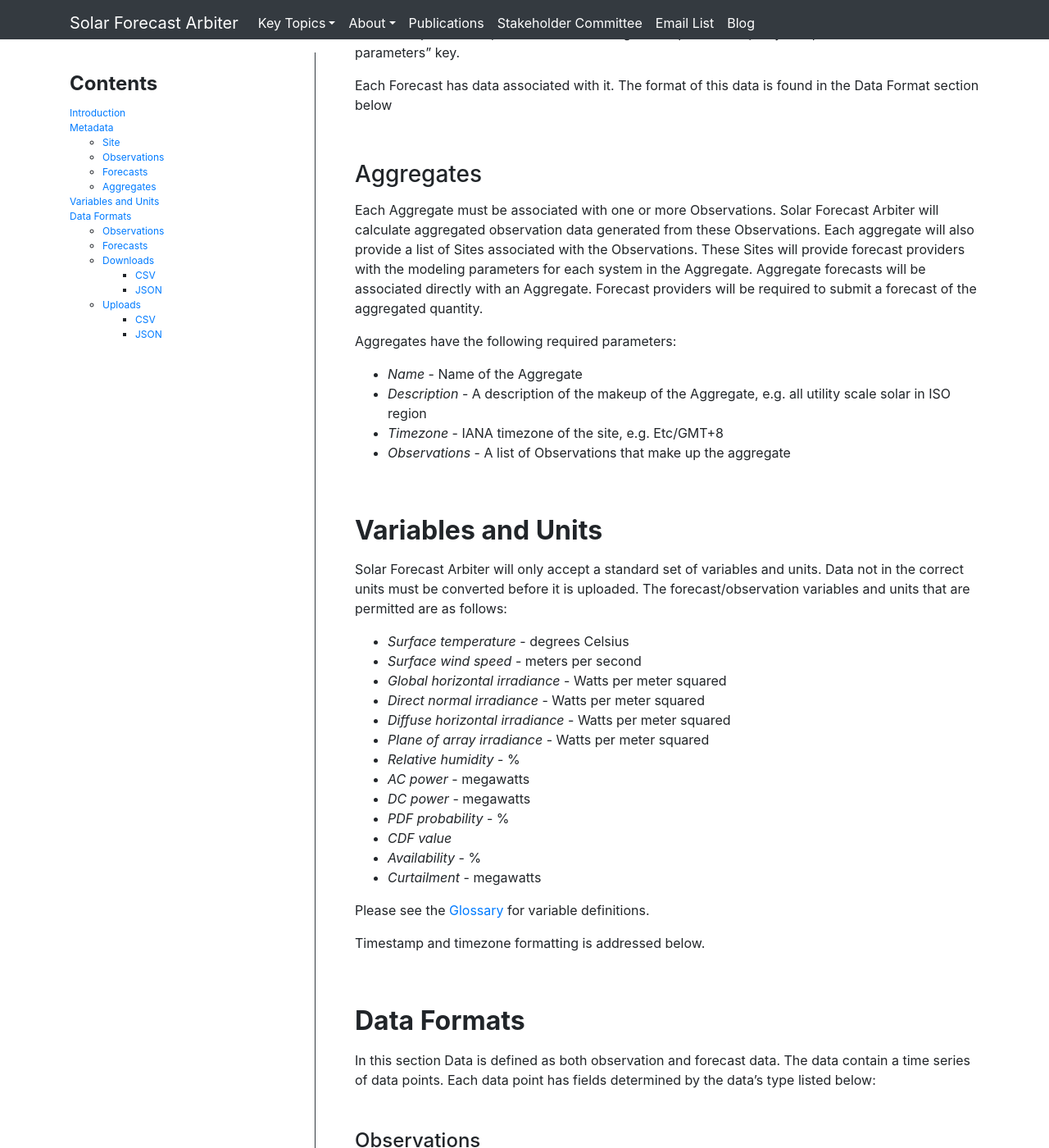
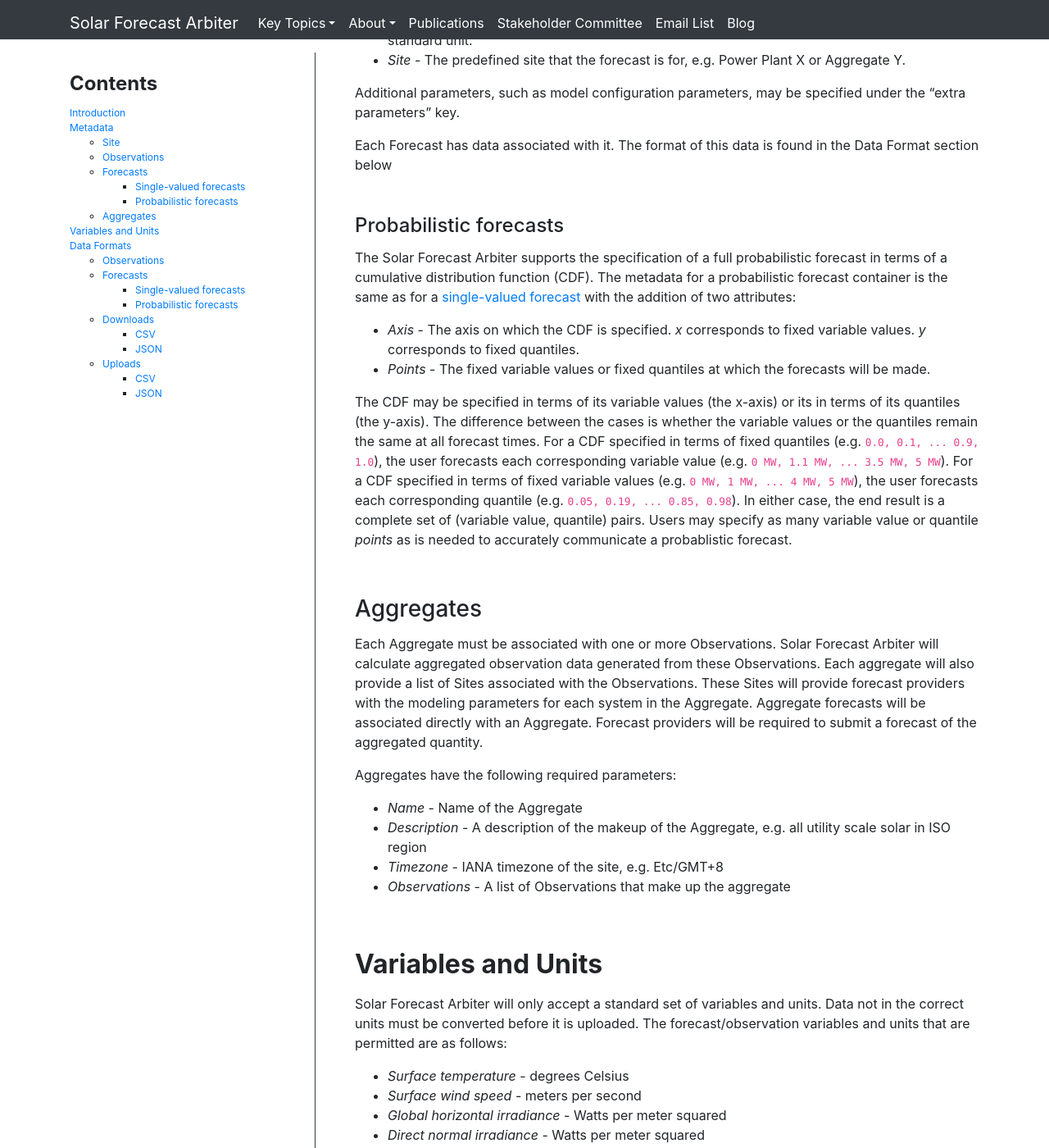
Before and after one commit to SolarArbiter/SolarArbiter.github.io, a Jekyll site: the page built from data_model.md, in a window 1280 px wide and 1400 px high, scrolled down 4269 px. Shown: the whole window at 82% size. Built offline with Jekyll 4.4.1, drawn with Linux system fonts in a browser that asks for light colours; comment, search, counter and statistics services are not loaded; our own code applies the rules of GitHub Pages for plain Markdown files; some of the changed text lies outside the part shown.

Commit message:
add probabilistic forecast specs

```diff
--- a/_includes/datamodel_sidebar.html
+++ b/_includes/datamodel_sidebar.html
@@ -7,6 +7,10 @@
       <li><a href="#site">Site</a></li>
       <li><a href="#observations">Observations</a></li>
       <li><a href="#forecasts">Forecasts</a></li>
+        <ul>
+          <li><a href="#single-valued-forecasts">Single-valued forecasts</a></li>
+          <li><a href="#probabilistic-forecasts">Probabilistic forecasts</a></li>
+        </ul>
       <li><a href="#aggregates">Aggregates</a></li>
     </ul>
   <li><a href="#variables-and-units">Variables and Units</a></li>
@@ -14,7 +18,11 @@
     <ul>
       <li><a href="#observations-1">Observations</a></li>
       <li><a href="#forecasts-1">Forecasts</a></li>
-	  <li><a href="#downloads">Downloads</a></li>
+        <ul>
+          <li><a href="#single-valued-forecasts-1">Single-valued forecasts</a></li>
+          <li><a href="#probabilistic-forecasts-1">Probabilistic forecasts</a></li>
+        </ul>
+      <li><a href="#downloads">Downloads</a></li>
         <ul>
           <li><a href="#csv">CSV</a></li>
           <li><a href="#json">JSON</a></li>
--- a/data_model.md
+++ b/data_model.md
@@ -196,6 +196,9 @@
 information such as location. A Site object must be created before a
 Forecast can be associated with it.
 
+#### Single-valued forecasts
+{: .anchor}
+
 Creation of Forecasts will have the following required parameters (see
 [Use Cases](https://solarforecastarbiter.org/usecases/#forecastdef)
 for more detailed explanation of forecast parameters):
@@ -226,9 +229,36 @@
 Additional parameters, such as model configuration parameters, may be
 specified under the “extra parameters” key.
 
-
 Each Forecast has data associated with it. The format of this data is
 found in the Data Format section below
+
+#### Probabilistic forecasts
+{: .anchor}
+
+The Solar Forecast Arbiter supports the specification of a full
+probabilistic forecast in terms of a cumulative distribution function
+(CDF). The metadata for a probabilistic forecast container is the same
+as for a [single-valued forecast](#single-valued-forecast) with the
+addition of two attributes:
+
+-   *Axis* - The axis on which the CDF is specified. *x* corresponds to
+    fixed variable values. *y* corresponds to fixed quantiles.
+-   *Points* - The fixed variable values or fixed quantiles at which
+    the forecasts will be made.
+
+The CDF may be specified in terms of its variable values (the
+x-axis) or its in terms of its quantiles (the y-axis). The difference
+between the cases is whether the variable values or the quantiles remain
+the same at all forecast times. For a CDF specified in terms of fixed
+quantiles (e.g. `0.0, 0.1, ... 0.9, 1.0`), the user forecasts each
+corresponding variable value (e.g. `0 MW, 1.1 MW, ... 3.5 MW, 5 MW`).
+For a CDF specified in terms of fixed variable values (e.g. `0 MW, 1 MW,
+... 4 MW, 5 MW`), the user forecasts each corresponding quantile (e.g.
+`0.05, 0.19, ... 0.85, 0.98`). In either case, the end result is a
+complete set of (variable value, quantile) pairs. Users may specify as
+many variable value or quantile *points* as is needed to accurately
+communicate a probablistic forecast.
+
 
 ### Aggregates
 {: .anchor}
@@ -267,8 +297,7 @@
 -   *Relative humidity* - %
 -   *AC power* - megawatts
 -   *DC power* - megawatts
--   *PDF probability* - %
--   *CDF value*
+-   *Cumulative distribution function (CDF)* - unitless probability from 0.0 to 1.0
 -   *Availability* - %
 -   *Curtailment* - megawatts
 
@@ -288,30 +317,35 @@
 #### Observations
 {: .anchor}
 
--   *Timestamp* - A timestamp in ISO-8601 format including a timezone. e.g. `2018-12-05T23:01:45-07:00` or `20181206T060145Z`.
+-   *Timestamp* - A timestamp in ISO-8601 format including a timezone.
+    e.g. `2018-12-05T23:01:45-07:00` or `20181206T060145Z`.
 -   *Value* - Values for the variable in units defined above.
--   *Quality Flag* - A flag indicating if the value is questionable. Uploads may contain values 0 (ok) or 1 (questionable). Downloads may contain additional flags determined by the data qualification toolkit (discussed elsewhere).
+-   *Quality Flag* - A flag indicating if the value is questionable. Uploads
+    may contain values 0 (ok) or 1 (questionable). Downloads may contain
+    additional flags determined by the data qualification toolkit (discussed
+    elsewhere).
 
 #### Forecasts
+{: .anchor}
+
+##### Single-valued forecasts
 {: .anchor}
 
 Single-valued forecasts (e.g. mean or 50<sup>th</sup> percentile) comprise a
 series of Timestamp, Value pairs in the following format:
 
--   *Timestamp* - A timestamp in ISO-8601 format including a timezone. e.g. `2018-12-05T23:01:45-07:00` or `20181206T060145Z`.
+-   *Timestamp* - A timestamp in ISO-8601 format including a timezone.
+    e.g. `2018-12-05T23:01:45-07:00` or `20181206T060145Z`.
 -   *Value* - Values for the variable in units defined above.
 
-Probabilistic forecasts comprise the same set of Timestamp, Value pairs
-as deterministic forecasts *for each probability bin*. To upload a
-complete probabilistic forecast, users upload one forecast per
-probability bin. The metadata of the probabilistic forecast defines the
-*distribution type* (cumulative distribution function (CDF) or
-probability distribution function (PDF) and the *bins*. For a CDF, the
-Value is the quantity of MW, GHI, etc. for the quantile associated with
-each individual forecast upload. For a PDF, the Value is the probability
-corresponding the interval range of MW, GHI, etc. for each individual
-forecast upload. The full set of metadata required to describe
-probabilistic forecasts will be determined later.
+##### Probabilistic forecasts
+{: .anchor}
+
+To upload a complete probabilistic forecast, users upload one
+[single-valued forecast](#single-valued-forecasts-1) per probabilistic
+*point*. The format of each upload is the same, but the upload
+destination specified by the Solar Forecast Arbiter is different.
+
 
 ### Downloads
 {: .anchor}
```
